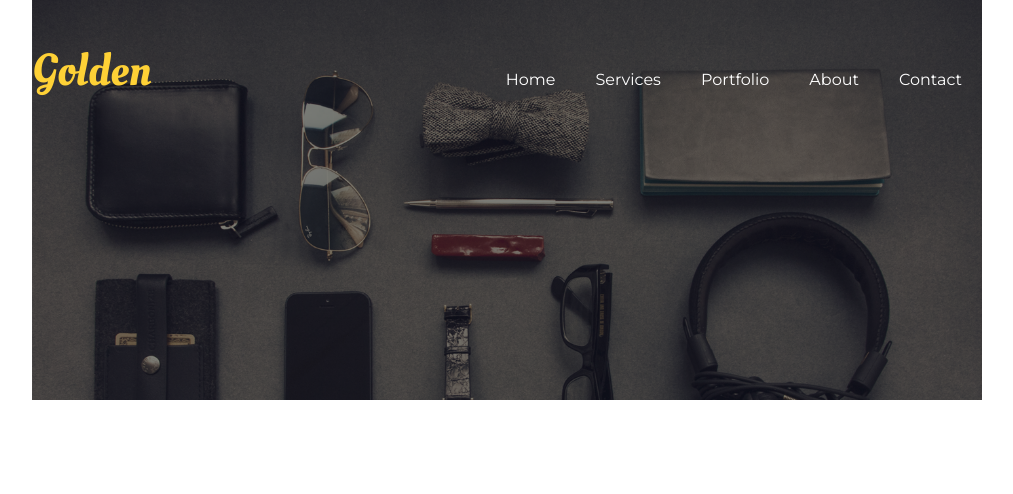
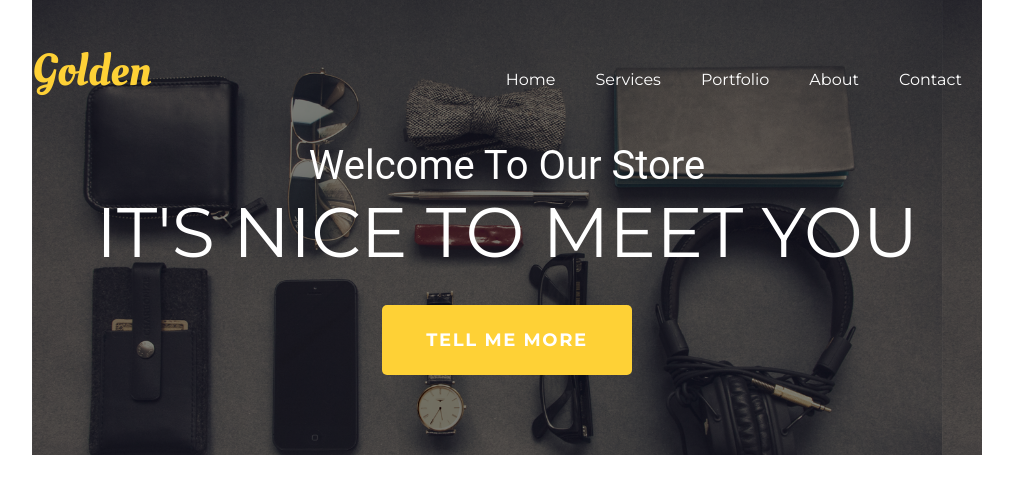
Before and after one commit to pkawecki/pure_react_javascript, a website built with Parcel: page index.html in a window 1280 px wide. Shown: the whole page, without its empty margins (133-1146 px from the left). Built offline with nearby package versions, Linux system fonts and the light colour scheme.

Commit message:
tell me more button finished

```diff
--- a/index.html
+++ b/index.html
@@ -18,8 +18,12 @@
         crossorigin="anonymous" referrerpolicy="no-referrer">
     <link rel="stylesheet" href="./sass/style.scss">
 
-    <!-- fontss -->
+    <!-- fonts awesome -->
     <link href="https://fonts.googleapis.com/css2?family=Oleo+Script&display=swap" rel="stylesheet">
+
+    <!-- fonts -->
+    <link href="https://fonts.googleapis.com/css?family=Montserrat:100,100italic,200,200italic,300,300italic,regular,italic,500,500italic,600,600italic,700,700italic,800,800italic,900,900italic" rel="stylesheet" />
+    <link href="https://fonts.googleapis.com/css?family=Noto+Sans+Display:100,200,300,regular,500,600,700,800,900,100italic,200italic,300italic,italic,500italic,600italic,700italic,800italic,900italic" rel="stylesheet" />
 
     <!-- rules disabling -->
     <!-- [html-validate-disable aria-hidden] -->
@@ -50,6 +54,12 @@
                 <a href="#"><i class="fas fa-bars"></i></a>
             </div>
         </nav>
+
+        <main class="hero-text">
+            <span>Welcome To Our Store</span>
+            <span>It's nice to meet you</span>
+            <button>Tell me more</button>
+        </main>
     </header>
 </body>
 
--- /dev/null
+++ b/sass/hero-text.scss
@@ -0,0 +1,52 @@
+$golden-logo: #fed136;
+
+.hero-text{
+    >*{
+
+        text-align: center;
+        display: block;
+        color: white;
+    }
+    button{
+        width: 250px;
+        height: 70px;
+        margin: 30px auto;
+        background: $golden-logo;
+        font: 18px 'Montserrat';
+        font-weight: 700;
+        letter-spacing: .1rem;
+        text-transform: uppercase;
+        border: none;
+        border-radius: 5px;
+        position: relative;
+
+        &::after{
+            border-radius: inherit;
+            top: 0;
+            left: 0;
+            position: absolute;
+            width: 100%;
+            height: 100%;
+            content: "";
+            background: rgba($color: #000000, $alpha: .50);
+            opacity: 0;
+            transition: .2s all;
+        }
+
+        &:hover::after{
+            opacity: 1;
+            cursor: pointer;
+        }
+    }
+
+    :nth-child(1){
+        font: 40px 'Roboto' ;
+
+
+    }
+    :nth-child(2){
+        font: 70px 'Montserrat';
+        text-transform: uppercase;
+    }
+
+}
--- a/sass/style.scss
+++ b/sass/style.scss
@@ -1,3 +1,5 @@
+@import './hero-text.scss';
+
 /*# sourceMappingURL=data:application/json;base64,eyJ2ZXJzaW9uIjozLCJzb3VyY2VzIjpbXSwibmFtZXMiOltdLCJtYXBwaW5ncyI6IiIsImZpbGUiOiJzdHlsZS5jc3MifQ== */
 @import url('https://fonts.googleapis.com/css2?family=Oleo+Script&display=swap');
 @import url(https://fonts.googleapis.com/css?family=Montserrat:100,100italic,200,200italic,300,300italic,regular,italic,500,500italic,600,600italic,700,700italic,800,800italic,900,900italic);
@@ -19,11 +21,12 @@ html {
 
 header {
     background-image: url("../images/background.png");
-    background-size: cover;
+    background-size:contain;
     max-width: 950px;
     margin: 0 auto;
-    height: 100vh;
-    max-height: 400px;
+    padding-bottom: 50px;
+    // height: 100vh;
+    // max-height: 400px;
 }
 
 
@@ -39,10 +42,16 @@ header {
         font-family: 'Montserrat';
 
         .nav-item{
-            margin: 0 20px;
+            // margin: 0 20px;
+            padding: 10px 20px;
             list-style: none;
             text-decoration: none;
+            transition: background .2s ;
 
+            &:hover{
+                background:rgba($color: #000, $alpha: .6);
+                cursor: pointer;
+            }
         }
 
         .nav-link{
```
